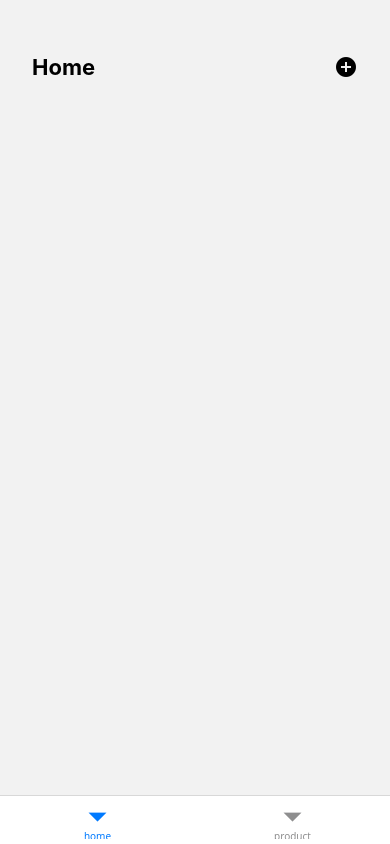
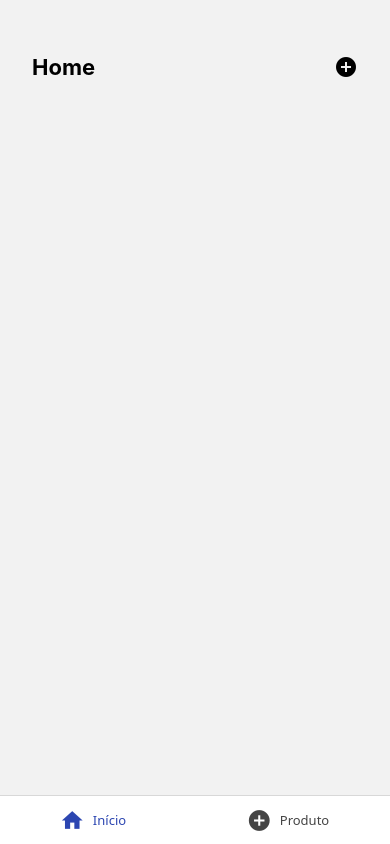
Before and after one commit to macedocmateus/navigation, a React Native app: screen /home in a window 390 px wide. Built offline with nearby package versions, Linux system fonts and the light colour scheme.

Commit message:
add customize bottom navigation

```diff
--- a/src/routes/BottomRoutes.tsx
+++ b/src/routes/BottomRoutes.tsx
@@ -1,3 +1,4 @@
+import { MaterialIcons } from '@expo/vector-icons';
 import {
     type BottomTabScreenProps,
     createBottomTabNavigator,
@@ -20,10 +21,37 @@
     return (
         <Tab.Navigator
             initialRouteName="home"
-            screenOptions={{ headerShown: false }}
+            screenOptions={{
+                headerShown: false,
+                tabBarActiveTintColor: '#2c46b1',
+                tabBarInactiveTintColor: '#444',
+                tabBarLabelPosition: 'beside-icon',
+            }}
         >
-            <Tab.Screen name="home" component={Home} />
-            <Tab.Screen name="product" component={Product} />
+            <Tab.Screen
+                name="home"
+                component={Home}
+                options={{
+                    tabBarLabel: 'Início',
+                    tabBarIcon: ({ color, size }) => (
+                        <MaterialIcons name="home" size={size} color={color} />
+                    ),
+                }}
+            />
+            <Tab.Screen
+                name="product"
+                component={Product}
+                options={{
+                    tabBarLabel: 'Produto',
+                    tabBarIcon: ({ color, size }) => (
+                        <MaterialIcons
+                            name="add-circle"
+                            size={size}
+                            color={color}
+                        />
+                    ),
+                }}
+            />
         </Tab.Navigator>
     );
 }
```
